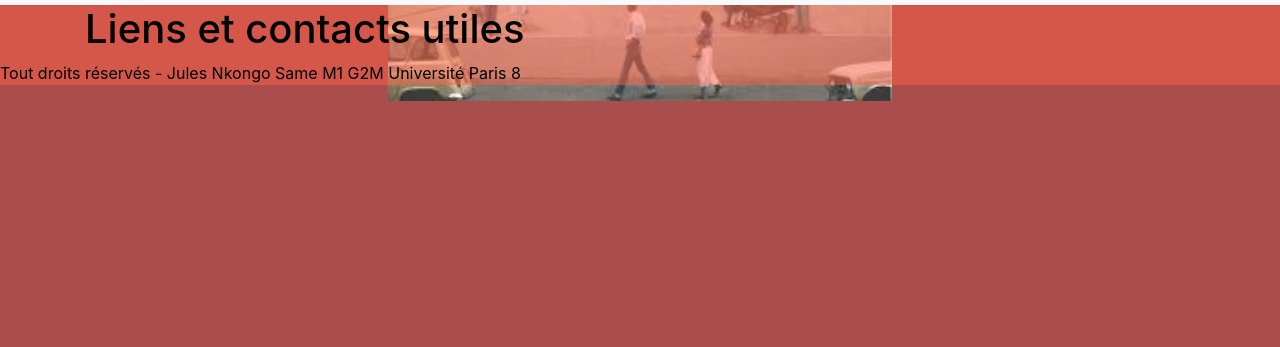
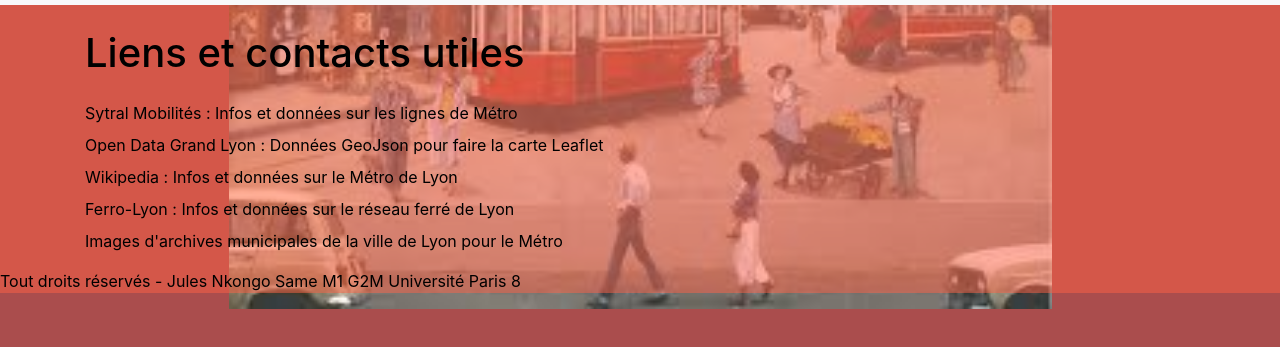
Before and after one commit to BlveLotvs/Lyon-Lines, a plain HTML site: page Links.html in a window 1280 px wide. Shown: the part 227-574 px from the top of the page. Drawn offline with nearby package versions, Linux system fonts and the light colour scheme.

Commit message:
Add files via upload

```diff
--- a/Links.html
+++ b/Links.html
@@ -54,14 +54,27 @@
     </header>
 
     <main role="main" class="container">
-        <section id="Projects">
-            <h1>Liens et contacts utiles</h1>
-            <div>
+        <section id="Links">
+            <h1 class="my-4">Liens et contacts utiles</h1>
+            <ul class="list-unstyled">
+                <li class="mb-2"><a href="https://www.sytral.fr/" class="link-styled" target="_blank">Sytral Mobilités :
+                        Infos et données sur les lignes de Métro</a></li>
+                <li class="mb-2"><a href="https://data.grandlyon.com/" class="link-styled" target="_blank">Open Data
+                        Grand Lyon : Données GeoJson pour faire la carte Leaflet </a></li>
+                <li class="mb-2"><a href="https://fr.wikipedia.org/wiki/M%C3%A9tro_de_Lyon" class="link-styled"
+                        target="_blank">Wikipedia : Infos et données sur le Métro de Lyon </a></li>
+                <li class="mb-2"><a href="http://www.ferro-lyon.net/" class="link-styled" target="_blank">Ferro-Lyon :
+                        Infos et données sur le réseau ferré de Lyon </a></li>
+                <li class="mb-2"><a
+                        href="https://commons.wikimedia.org/wiki/Category:M%C3%A9tro_ligne_A,_images_conserv%C3%A9es_aux_Archives_municipales_de_Lyon"
+                        class="link-styled" target="_blank">Images d'archives municipales de la ville de Lyon pour le
+                        Métro </a></li>
+            </ul>
+        </section>
+    </main>
 
-            </div>
-        </section>
 
-    </main>
+
     <footer class="my-custom-header">
         <p>Tout droits réservés - Jules Nkongo Same M1 G2M Université Paris 8</p>
     </footer>
```
